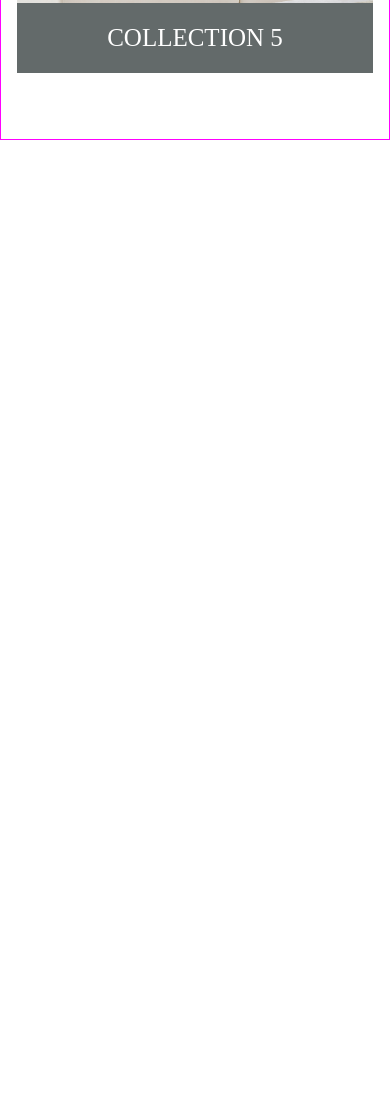
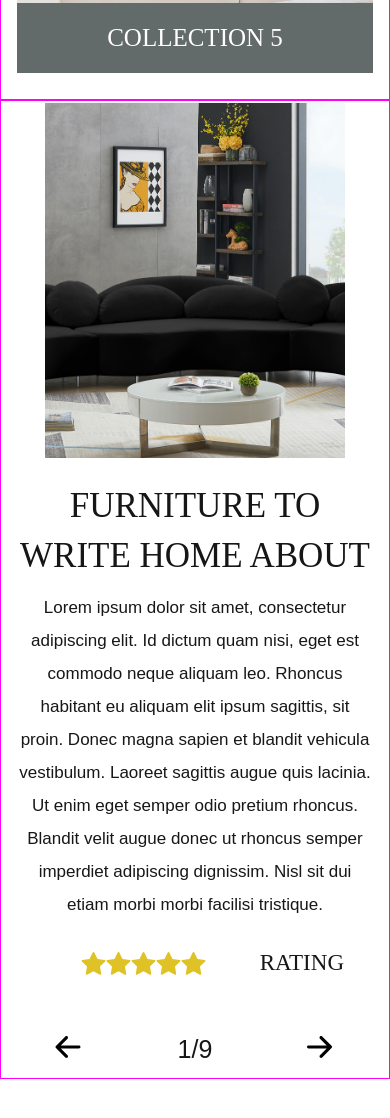
Before and after one commit to BigHeadliner/comfort-online-store, a website: page app/homepage.html in a window 390 px wide. Shown: the part 6465-7583 px from the top of the page. Before the commit the page ends 6605 px from the top, so only its background shows below. Drawn offline with Linux system fonts and the light colour scheme.

Commit message:
about-furniture section responsive

```diff
--- a/app/scss/_media.scss
+++ b/app/scss/_media.scss
@@ -62,6 +62,68 @@
 
 }
 
+@media(max-width: 1617px) {
+
+    // collection__items
+
+  .collection__items-1 {
+        margin: 0 auto 83px;
+    }
+
+    // about-furniture
+
+    .about-furniture__item {
+        flex-wrap: wrap-reverse;
+        max-width: 1300px;
+        border: 1px solid transparent;
+        text-align: center;
+        margin: 0 auto;
+    }
+
+    .about-furniture__img{
+        margin: 0 auto;
+    }
+
+    .about-furniture__text {
+        padding-top: 29px;
+        text-align: center;
+        margin: 0 auto;
+    }
+
+    .about-furniture__title {
+        line-height: 97px;
+        margin-bottom: 31px;
+        max-width: 800px;
+        margin: 0 auto 40px;
+    }
+
+    .about-furniture__paragraph {
+        max-width: 947px;
+        line-height: 43px;
+        margin-bottom: 83px;
+        margin: 0 auto 25px;
+    }
+
+    .about-furniture__rating{
+        margin: 0 auto 25px;
+    }
+
+    .about-furniture__counter{
+        text-align: center;
+        padding-right: 0;
+        padding-top: 19px;
+    }
+
+    .about-furniture .about-furniture-prev {
+        left: 9%;
+    }
+
+    .about-furniture .about-furniture-next {
+        right: 9%;
+    }
+
+}
+
 
 @media(max-width: 1595px) {
 
@@ -85,6 +147,17 @@
 
     .collection__title {
         margin: 73px 0 17px;
+    }
+
+    // about-furniture
+
+    .about-furniture__img{
+        height: 750px;
+    }
+
+    .about-furniture__title{
+        font-size: 67px;
+        line-height: 89px;
     }
 
 }
@@ -164,6 +237,18 @@
         line-height: 99px;
     }
 
+     // about-furniture
+
+     .about-furniture__title {
+        line-height: 83px;
+        margin: 0 auto 30px;
+        font-size: 67px
+    }
+
+    .about-furniture__paragraph {
+        margin: 0 auto 21px;
+    }
+
 }
 
 @media(max-width:1417px) {
@@ -176,6 +261,12 @@
 
     .ship .slick-next {
         right: 5px;
+    }
+
+    // collection__items
+
+    .collection__items-1 {
+        margin: 0 auto 60px;
     }
 }
 
@@ -255,6 +346,12 @@
         max-width: 335px;
     }
 
+    // about-furniture
+
+    .about-furniture__img{
+        height: 650px;
+    }
+
 }
 
 
@@ -306,6 +403,12 @@
         line-height: 87px;
     }
 
+    // collection__items
+
+    .collection__items-1 {
+        margin: 0 auto 33px;
+    }
+
 }
 
 
@@ -322,6 +425,27 @@
     .advantages {
         padding: 40px 0;
         margin-bottom: 70px;
+    }
+
+    // about-furniture
+
+    .about-furniture__text {
+        padding-top: 23px;
+    }
+
+    .about-furniture__title{
+        font-size: 54px;
+        line-height: 65px;
+        margin: 0px auto 23px;
+    }
+
+    .about-furniture__paragraph{
+        font-size: 20px;
+        line-height: 40px;
+    }
+
+    .about-furniture__img{
+        height: 555px;
     }
 
 }
@@ -369,6 +493,13 @@
         display: flex;
         flex-wrap: wrap;
         justify-content: center;
+    }
+
+
+     // collection__items
+
+     .collection__items-1 {
+        margin: 0 auto 23px;
     }
 
 }
@@ -479,6 +610,37 @@
 
     .collection__title {
         margin: 64px 0 17px;
+    }
+
+    // about-furniture
+
+    .about-furniture__title{
+        font-size: 51px;
+        line-height: 65px;
+        margin: 0 auto 19px;
+    }
+
+    .about-furniture__paragraph {
+        font-size: 19px;
+        line-height: 36px;
+    }
+
+
+     .jq-ry-normal-group svg {
+         width: 25px;
+     }
+
+    // .jq-ry-group svg {
+    //     width: 28px;
+    // }
+
+    .about-furniture__rating{
+        align-items: center;
+        max-width: 300px
+    }
+
+    .about-furniture__rating-title {
+        font-size: 23px;
     }
 
 }
@@ -599,6 +761,12 @@
         font-size: 20px;
         line-height: 34px;
         margin-bottom: 29px;
+    }
+
+    // about-furniture
+
+    .about-furniture__img{
+        height: 455px;
     }
 
 }
@@ -747,6 +915,16 @@
         height: 330px;
     }
 
+    .collection__items-1 {
+        margin: 0 auto 10px;
+    }
+
+    // about-furniture__img
+
+    .about-furniture__img {
+        height: 355px;
+    }
+
 }
 
 @media(max-width:437px) {
@@ -787,6 +965,20 @@
         border-radius: 50%;
         border: none;
         cursor: pointer;
+    }
+
+    // about-furniture
+
+    .about-furniture__title {
+        font-size: 30px;
+        line-height: 39px;
+        margin: 0 auto 10px;
+    }
+
+
+    .about-furniture__paragraph {
+        font-size: 17px;
+        line-height: 33px;
     }
 
 }
@@ -880,6 +1072,17 @@
         line-height: 65px;
     }
 
+    // about-furniture
+
+    .about-furniture__title {
+        font-size: 35px;
+        line-height: 45px;
+    }
+
+    .about-furniture__rating{
+        justify-content: space-around;
+    }
+
 }
 
 @media(max-width: 345px) {
@@ -909,6 +1112,21 @@
     .ship .slick-dots {
         position: absolute;
         bottom: -58px;
+    }
+
+    // about-furniture
+
+    .about-furniture__paragraph {
+        font-size: 17px;
+        line-height: 30px;
+    }
+
+    .about-furniture__rating {
+        margin: 0 auto 15px;
+    }
+
+    .about-furniture__text {
+        padding-top: 10px;
     }
 
 }
```
Also changed, not shown: app/homepage.html (+2 -2 lines), app/css/style.min.css.
